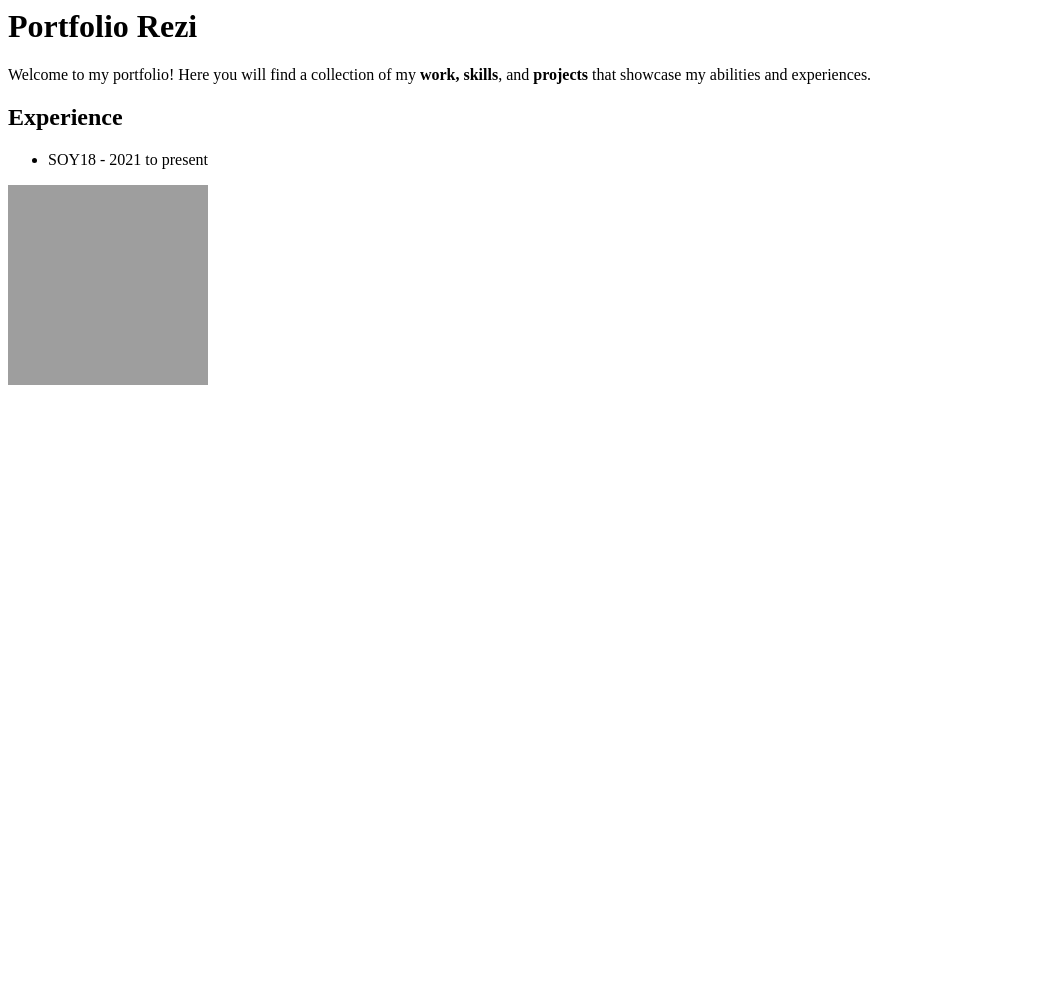
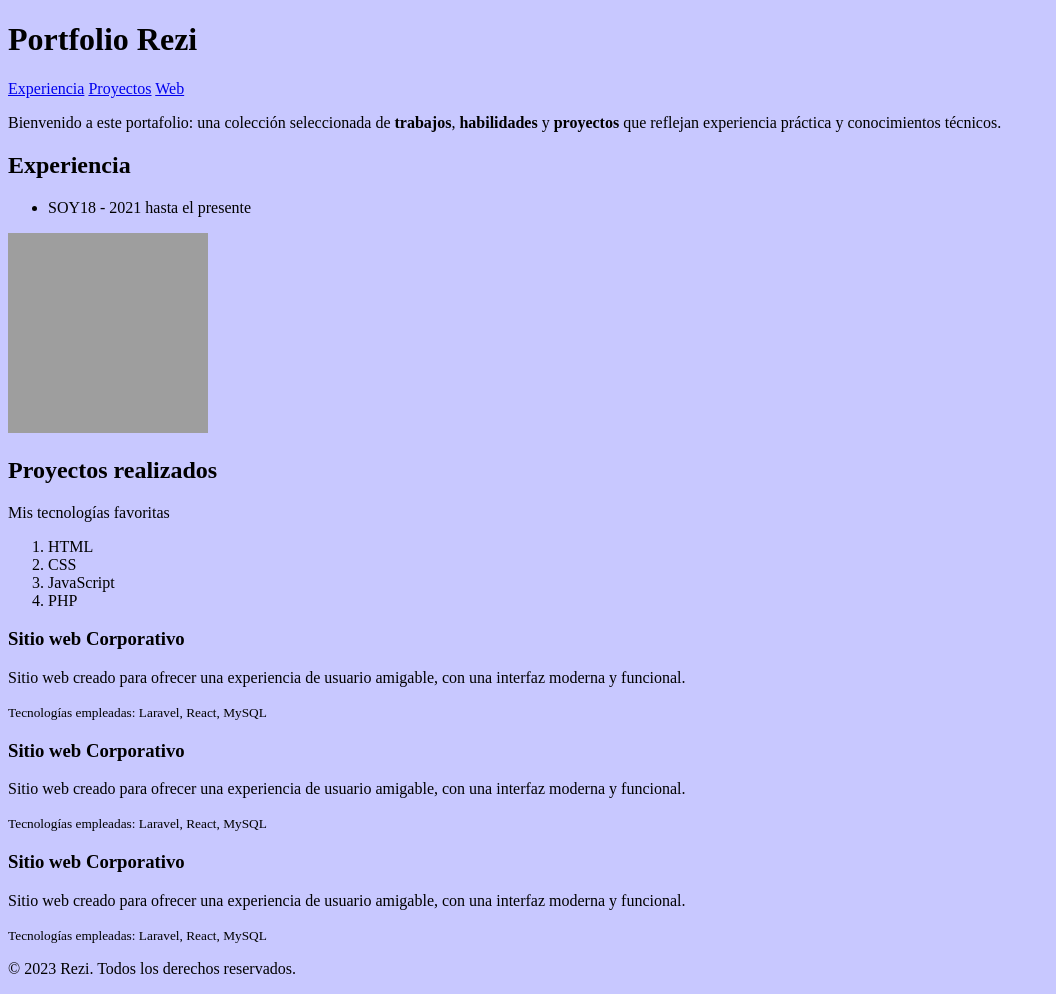
Before and after one commit to Rezi-Sirbiladze/HTML, a plain HTML site: page index.html in a window 1280 px wide. Shown: the whole page, without its empty margins (0-1056 px from the left). Before the commit the page ends 800 px from the top, so only its background shows below. Drawn offline with Linux system fonts and the light colour scheme; grey boxes are pictures that could not be loaded.

Commit message:
add HTML structure

```diff
--- a/index.html
+++ b/index.html
@@ -1,19 +1,116 @@
-<h1>Portfolio Rezi</h1>
+<!DOCTYPE html>
+<html>
 
-<p>Welcome to my portfolio! Here you will find a collection of my <strong>work, skills</strong>, and
-    <strong>projects</strong> that showcase my abilities and experiences.
-</p>
+<head>
+    <meta charset="utf-8">
+    <meta name="viewport" content="width=device-width">
+    <title>Portfolio Rezi – Desarrollador Web</title>
 
-<h2>Experience</h2>
+    <meta name="description" content="Este portafolio exhibe trabajos, habilidades y proyectos finalizados.">
 
-<ul>
-    <li class="list_item">SOY18 - 2021 to present</li>
-</ul>
+    <!-- OPEN GRAPH -->
+    <meta property="og:title" content="Portfolio Rezi">
+    <meta property="og:description" content="Este portafolio exhibe trabajos, habilidades y proyectos finalizados.">
+    <meta property="og:image" content="images/avatar.png">
+    <meta property="og:image:alt"
+        content="Una fotografía de Rezi con gafas de sol, sonriendo con seguridad mientras mira a la cámara.">
 
-<img
-    id="avatar-rezi"
-    src="/images/avatar.png"
-    title="Image of Rezi"
-    alt="A fogorafie of Rezi with sunglusses smiling looking at camara"
-    width="200" height="200"
->
+    <link rel="alternate" href="http://athena-s.net/" hreflang="en">
+    <link rel="canonical" href="http://athena-s.net/">
+
+    <meta name="robots" content="index, follow">
+    <meta name="theme-color" content="#09f">
+
+    <link rel="icon" type="image/jpg" href="images/avatar.png">
+
+    <style>
+        body {
+            background-color: rgb(200, 200, 255);
+        }
+    </style>
+</head>
+
+<body>
+    <header>
+        <h1>Portfolio Rezi</h1>
+
+        <nav>
+            <a href="#experience">Experiencia</a>
+            <a href="#projects">Proyectos</a>
+            <a href="http://athena-s.net/" target="_blank" rel="noreferrer">Web</a>
+        </nav>
+    </header>
+
+    <main>
+        <p>Bienvenido a este portafolio: una colección seleccionada de <strong>trabajos</strong>,
+            <strong>habilidades</strong> y <strong>proyectos</strong> que reflejan experiencia práctica y conocimientos
+            técnicos.
+        </p>
+
+        <h2 id="experience">Experiencia</h2>
+
+        <ul>
+            <li class="list_item">SOY18 - 2021 hasta el presente</li>
+        </ul>
+
+        <img id="avatar-rezi" src="images/avatar.png" title="Image of Rezi"
+            alt="Una fotografía de Rezi con gafas de sol, sonriendo con seguridad mientras mira a la cámara."
+            width="200" height="200">
+
+        <h2 id="projects">Proyectos realizados</h2>
+
+        <aside>
+            <header>
+                <span>Mis tecnologías favoritas</span>
+            </header>
+            <ol>
+                <li>HTML</li>
+                <li>CSS</li>
+                <li>JavaScript</li>
+                <li>PHP</li>
+            </ol>
+        </aside>
+
+        <section>
+            <article>
+                <header>
+                    <h3>Sitio web Corporativo</h3>
+                </header>
+                <p>Sitio web creado para ofrecer una experiencia de usuario amigable, con una interfaz moderna y
+                    funcional.
+                </p>
+                <footer>
+                    <small>Tecnologías empleadas: Laravel, React, MySQL</small>
+                </footer>
+            </article>
+            <article>
+                <header>
+                    <h3>Sitio web Corporativo</h3>
+                </header>
+                <p>Sitio web creado para ofrecer una experiencia de usuario amigable, con una interfaz moderna y
+                    funcional.
+                </p>
+                <footer>
+                    <small>Tecnologías empleadas: Laravel, React, MySQL</small>
+                </footer>
+            </article>
+            <article>
+                <header>
+                    <h3>Sitio web Corporativo</h3>
+                </header>
+                <p>Sitio web creado para ofrecer una experiencia de usuario amigable, con una interfaz moderna y
+                    funcional.
+                </p>
+                <footer>
+                    <small>Tecnologías empleadas: Laravel, React, MySQL</small>
+                </footer>
+            </article>
+        </section>
+    </main>
+
+    <footer>
+        <p>© 2023 Rezi. Todos los derechos reservados.</p>
+    </footer>
+</body>
+
+</html>
```
Also changed, not shown: notes.txt.
